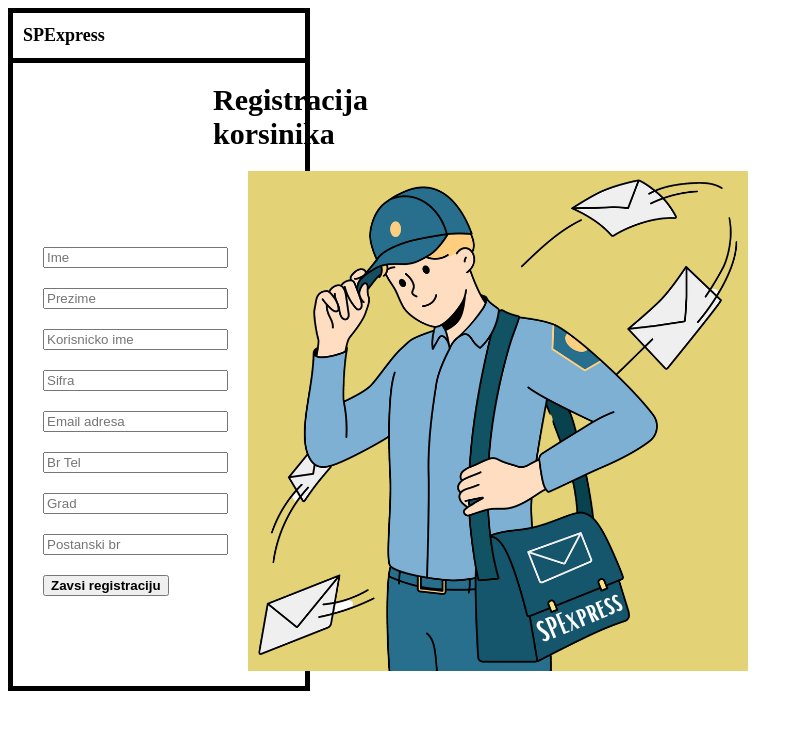
After one commit to Bozidar99/Login, a Flask app: page /signin in a window 1280 px wide. The commit adds this page. Shown: the top 730 px of the page, without its empty margins (0-803 px from the left). Run offline with Flask 3, Linux system fonts and the light colour scheme.

Commit message:
Add registracija

```diff
--- a/app.py
+++ b/app.py
@@ -6,6 +6,6 @@ app = Flask(__name__)
 def index():
     return render_template("index.html")
 
-@app.route("/singup")
-def index():
-    return render_template("singup.html")
+@app.route("/signin")
+def signin():
+    return render_template("signin.html")
--- /dev/null
+++ b/static/signin.css
@@ -0,0 +1,30 @@
+body{
+    padding-bottom: 15px;
+    border: 5px solid black;
+    margin-right: 970px;
+}
+header{
+    font-size: 9px;
+    border-bottom: 5px solid black;
+    padding-left: 10px;
+}
+main{
+    font-size: 15px;
+    padding-left: 10px;
+    padding-right: 10px;
+}
+ul {
+    list-style-type: none;
+    padding: 10px;
+}
+ul li{
+    padding: 10px;
+}
+main h1{
+    margin-left: 190px;
+}
+.container {
+    display: flex;
+    justify-content: space-between;
+    align-items: center;
+}
--- a/templates/index.html
+++ b/templates/index.html
@@ -16,7 +16,7 @@
         <h2>Posta BiH</h2>
         <h3>Sigurna i brza isporuka</h3>
 
-        <button type="submit"><strong>Registruj se</strong></button>
+        <a href="/signin"><button type="submit"><strong>Registruj se</strong></button></a>
         <button type="submit"><strong>Prijavite se</strong></button>
     </main>
 </body>
--- /dev/null
+++ b/templates/signin.html
@@ -0,0 +1,31 @@
+<!DOCTYPE html>
+<html lang="en">
+<head>
+    <title>Registruj se</title>
+    <link rel="stylesheet" href="static/signin.css"
+</head>
+<body>
+    <header>
+
+        <h1>SPExpress</h1>
+
+    </header>
+    <main>
+        <h1>Registracija korsinika</h1>
+        <div class="container">
+            <ul>
+                <li><input type="text" name="first" placeholder="Ime"></li>
+                <li><input type="text" name="last" placeholder="Prezime"></li>
+                <li><input type="text" name="nick_name" placeholder="Korisnicko ime"></li>
+                <li><input type="text" name="password" placeholder="Sifra"></li>
+                <li><input type="text" name="email" placeholder="Email adresa"></li>
+                <li><input type="number" name="phone_number" placeholder="Br Tel"></li>
+                <li><input type="text" name="city" placeholder="Grad"></li>
+                <li><input type="number" name="post" placeholder="Postanski br"></li>
+                <li><button type="submit"><strong>Zavsi registraciju</strong></button></li>
+            </ul>
+            <img src="static/SPExpress.png">
+        </div>
+    </main>
+</body>
+</html>
```
Also changed, not shown: templates/singup.html (deleted, +0 -24 lines).
